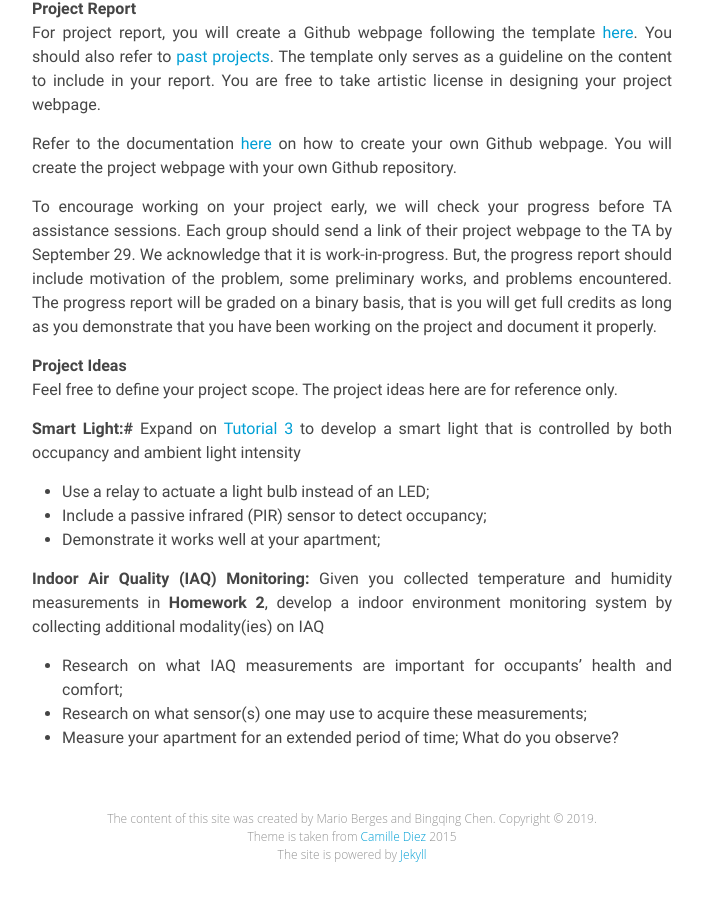
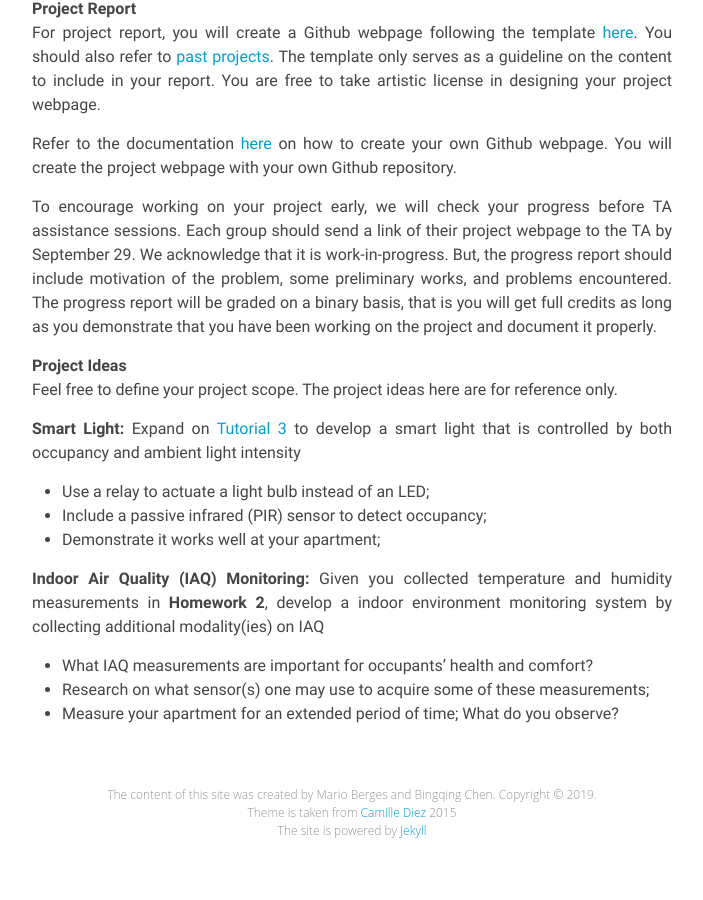
Before and after one commit to INFERLab/12740, a Jekyll site: the page built from logisticis.md, in a window 1280 px wide and 900 px high, scrolled down 1109 px. Shown: the whole window, without its empty margins (288-991 px from the left). Built offline with Jekyll 4.4.1, drawn with Linux system fonts in a browser that asks for light colours; nearby versions of some CDN libraries; library files that are not in the unit come from our copies; after the commit the page ends 1985 px from its top, so only the background shows below that.

Commit message:
Included Project Ideas

```diff
--- a/logisticis.md
+++ b/logisticis.md
@@ -52,14 +52,13 @@ To encourage working on your project early, we will check your progress before T
 #### Project Ideas
 Feel free to define your project scope. The project ideas here are for reference only.
 
-**Smart Light:#** Expand on [Tutorial 3](/12740/tutorials/adc.html) to develop a smart light that is controlled by both occupancy and ambient light intensity
-
+**Smart Light:** Expand on [Tutorial 3](/12740/tutorials/adc.html) to develop a smart light that is controlled by both occupancy and ambient light intensity
  - Use a relay to actuate a light bulb instead of an LED;
  - Include a passive infrared (PIR) sensor to detect occupancy;
  - Demonstrate it works well at your apartment;
 
 **Indoor Air Quality (IAQ) Monitoring:** Given you collected temperature and humidity measurements in **Homework 2**, develop a indoor environment monitoring system by collecting additional modality(ies) on IAQ
 
-- Research on what IAQ measurements are important for occupants' health and comfort;
-- Research on what sensor(s) one may use to acquire these measurements;
+- What IAQ measurements are important for occupants' health and comfort?
+- Research on what sensor(s) one may use to acquire some of these measurements;
 - Measure your apartment for an extended period of time; What do you observe?
```
